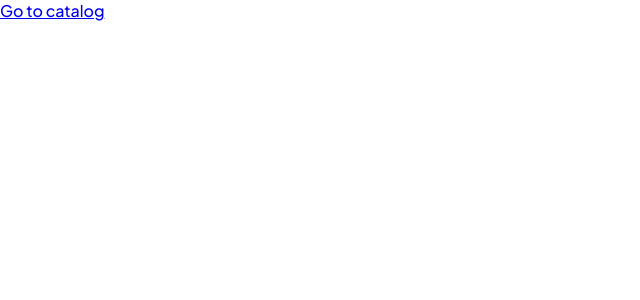
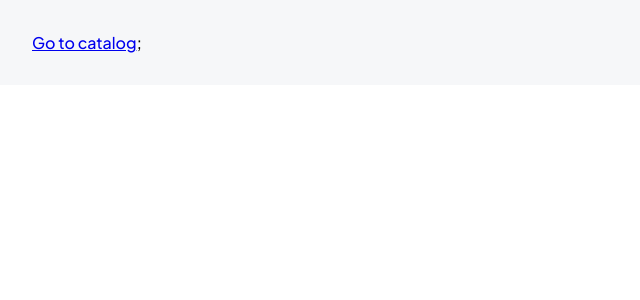
Before and after one commit to ynambell/cars-react, a React app: page /#/ in a window 1280 px wide. Shown: the top 300 px of the page, without its empty margins (0-640 px from the left). Built offline with nearby package versions, Linux system fonts and the light colour scheme.

Commit message:
wrapp homepage

```diff
--- a/src/pages/HomePage/HomePage.js
+++ b/src/pages/HomePage/HomePage.js
@@ -1,5 +1,10 @@
 import {Link} from 'react-router-dom';
+import {MainContent} from '../../components/MainContent/MainContent';
 
 export function HomePage() {
-    return <Link to="/catalog">Go to catalog</Link>;
+    return (
+        <MainContent>
+            <Link to="/catalog">Go to catalog</Link>;
+        </MainContent>
+    );
 }
```
